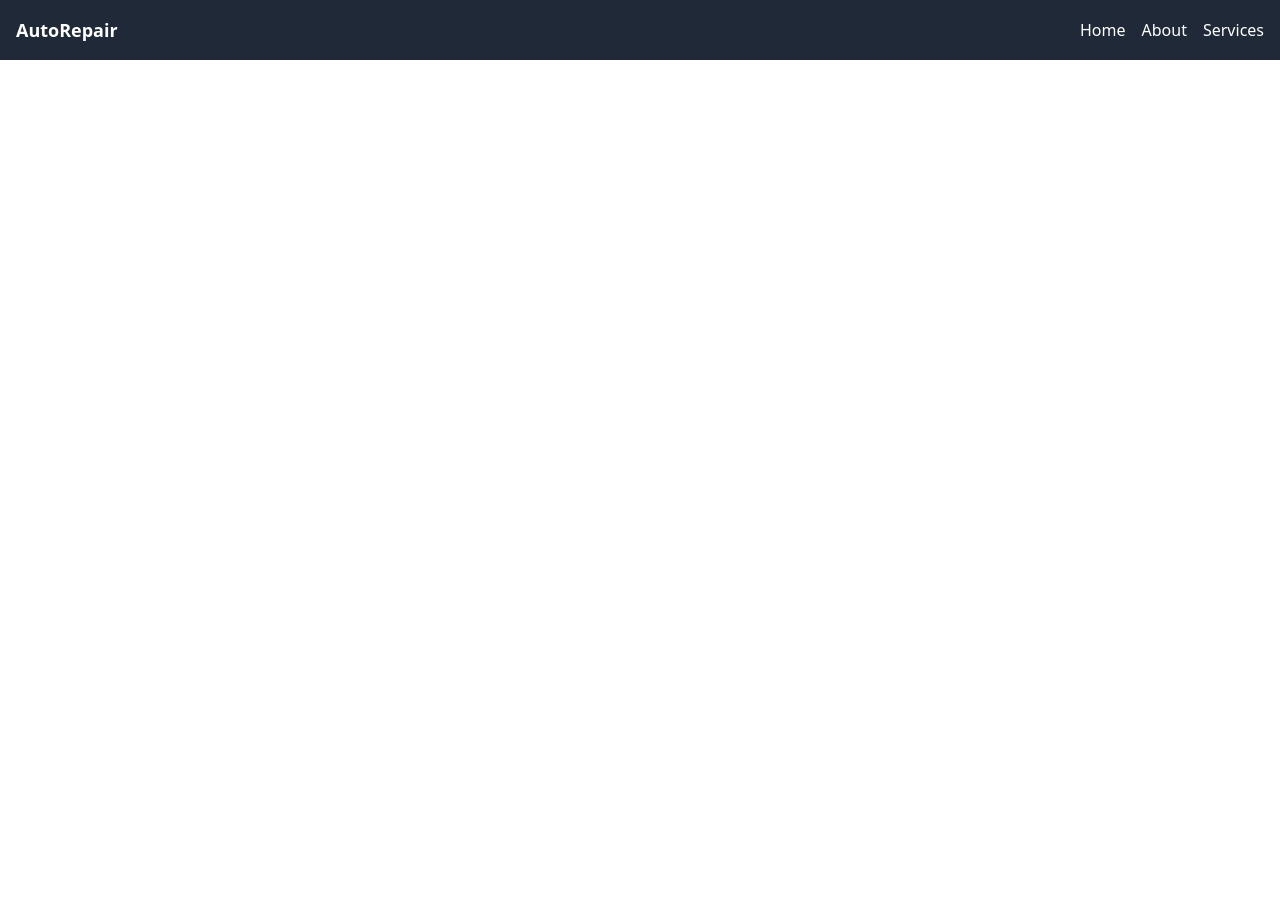
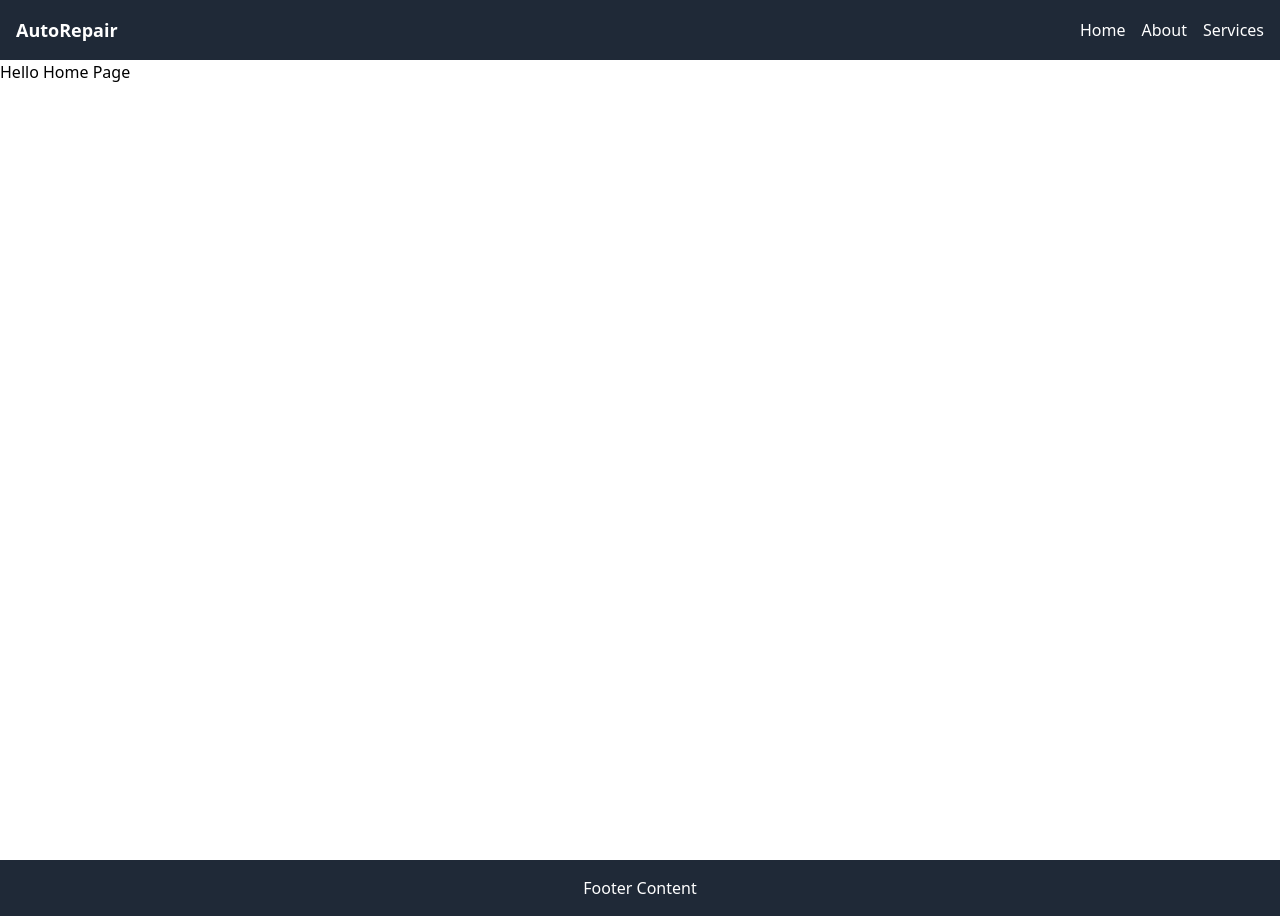
Before and after one commit to johnlombardi389/auto-website, a React (Vite) app: page / in a window 1280 px wide. Before the commit the page ends 800 px from the top, so only its background shows below. Built offline with nearby package versions, Linux system fonts and the light colour scheme.

Commit message:
Styled home page to take up full screen and added footer component

```diff
--- a/src/App.jsx
+++ b/src/App.jsx
@@ -1,10 +1,15 @@
 // Components
 import Nav from "./components/Nav";
+import Footer from "./components/Footer";
+// Pages
+import Home from "./pages/Home";
 
 function App() {
   return (
     <>
       <Nav />
+      <Home />
+      <Footer />
     </>
   );
 }
--- /dev/null
+++ b/src/components/Footer.jsx
@@ -0,0 +1,11 @@
+const Footer = () => {
+  return (
+    <footer className="bg-gray-800 text-white py-4 mt-auto">
+      <div className="container mx-auto text-center">
+        <h1>Footer Content</h1>
+      </div>
+    </footer>
+  );
+};
+
+export default Footer;
--- a/src/pages/Home.jsx
+++ b/src/pages/Home.jsx
@@ -1,8 +1,8 @@
 const Home = () => {
   return (
-    <>
+    <main className="min-h-screen">
       <h1>Hello Home Page</h1>
-    </>
+    </main>
   );
 };
 
```
